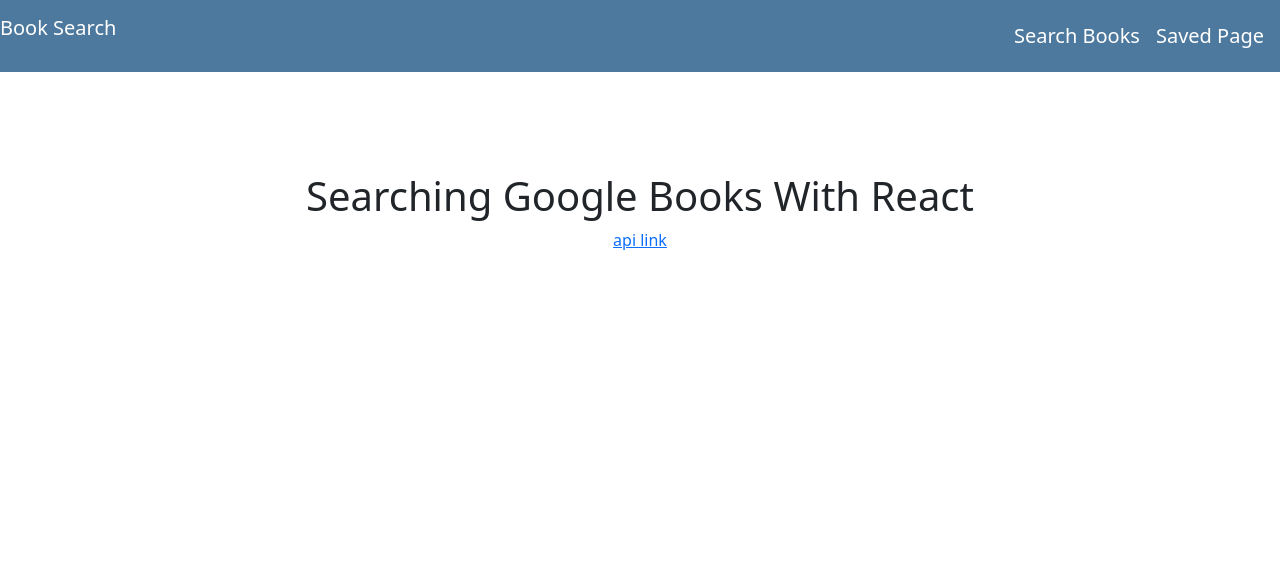
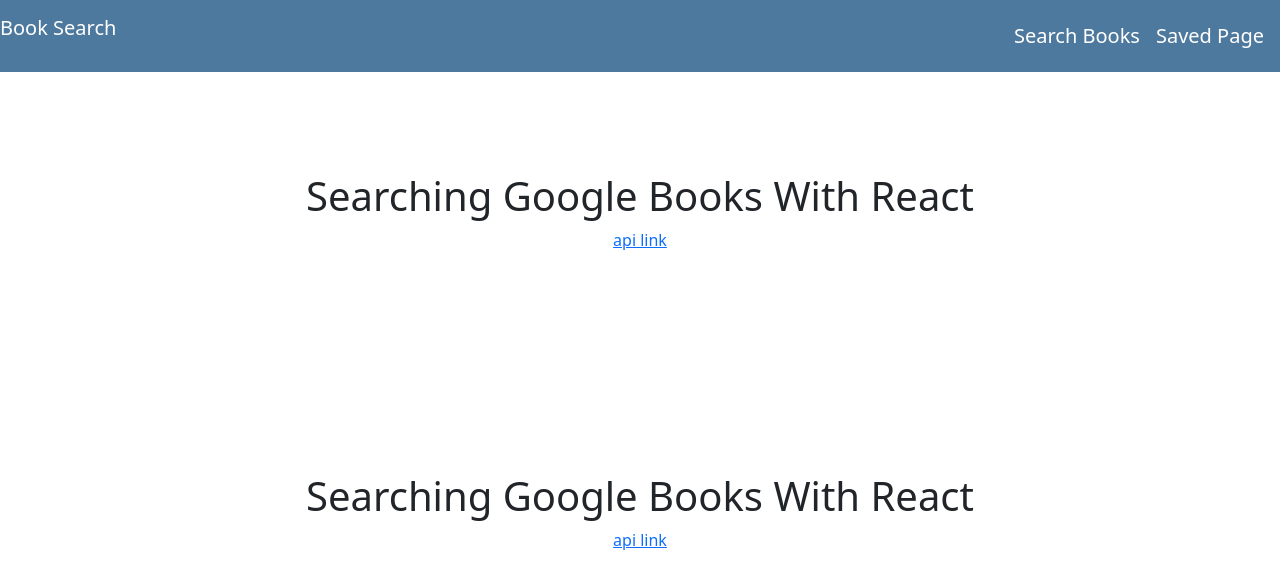
Before and after one commit to Errollinsjr/simple-google-book-search, a React (Create React App) app in the folder client/: page /saved in a window 1280 px wide. Shown: the top 588 px of the page. Built offline with nearby package versions, Linux system fonts and the light colour scheme.

Commit message:
404 page

```diff
--- a/client/src/App.js
+++ b/client/src/App.js
@@ -4,7 +4,8 @@
 // import Saved from "./pages/Saved";
 import Nav from "./components/Nav";
 import Jumbotron from "./components/Jumbotron";
-// import NoMatch from "./pages/NoMatch";
+import FourOhFourPage from "./pages/FourOhFour";
+
 
 function App() {
   return (
@@ -16,12 +17,14 @@
           <Route exact path="/">
             <SearchPage />
           </Route>
+
           {/* <Route exact path="/saved">
             <Saved />
           </Route> */}
-          {/* <Route>
-            <NoMatch />
-          </Route> */}
+
+          <Route>
+            <FourOhFourPage />
+          </Route>
         </Switch>
       </div>
     </Router>
--- /dev/null
+++ b/client/src/pages/FourOhFour.js
@@ -0,0 +1,19 @@
+import React from "react";
+import { Col, Row, Container } from "../components/Grid";
+import Jumbotron from "../components/Jumbotron";
+
+function FourOhFourPage() {
+  return (
+    <Container fluid>
+      <Row>
+        <Col size="md-12">
+          <Jumbotron>
+            <h1>404 Page Not Found</h1>
+          </Jumbotron>
+        </Col>
+      </Row>
+    </Container>
+  );
+}
+
+export default FourOhFourPage;
```
